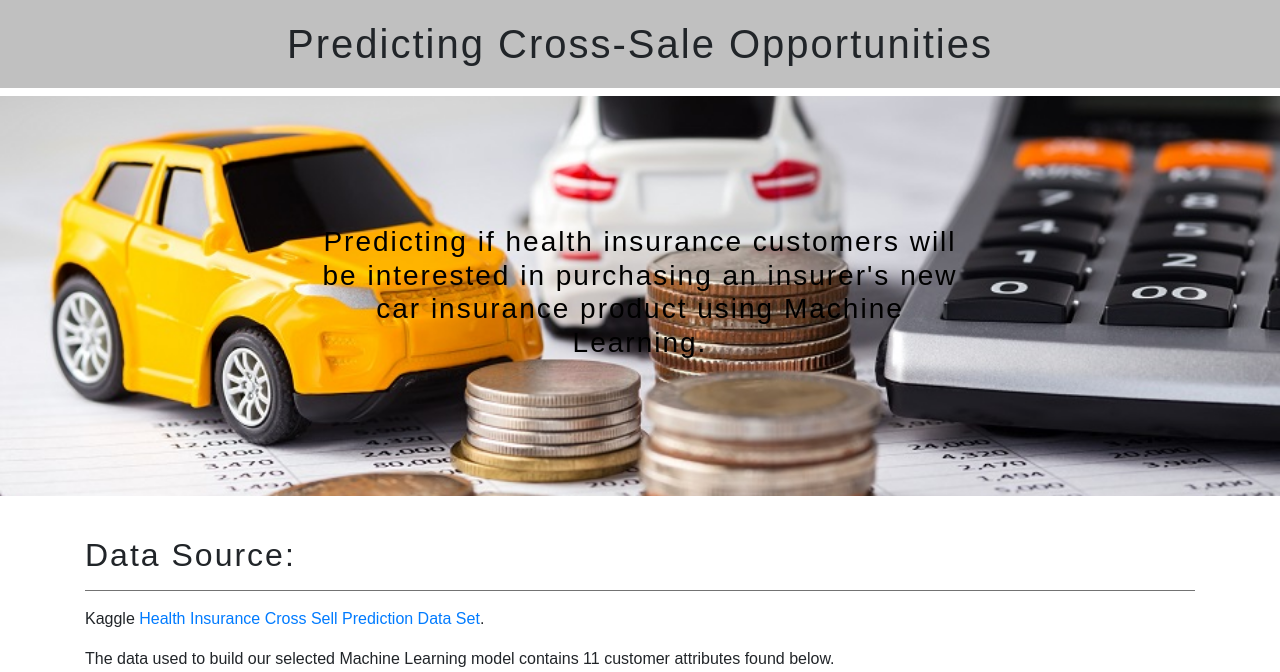
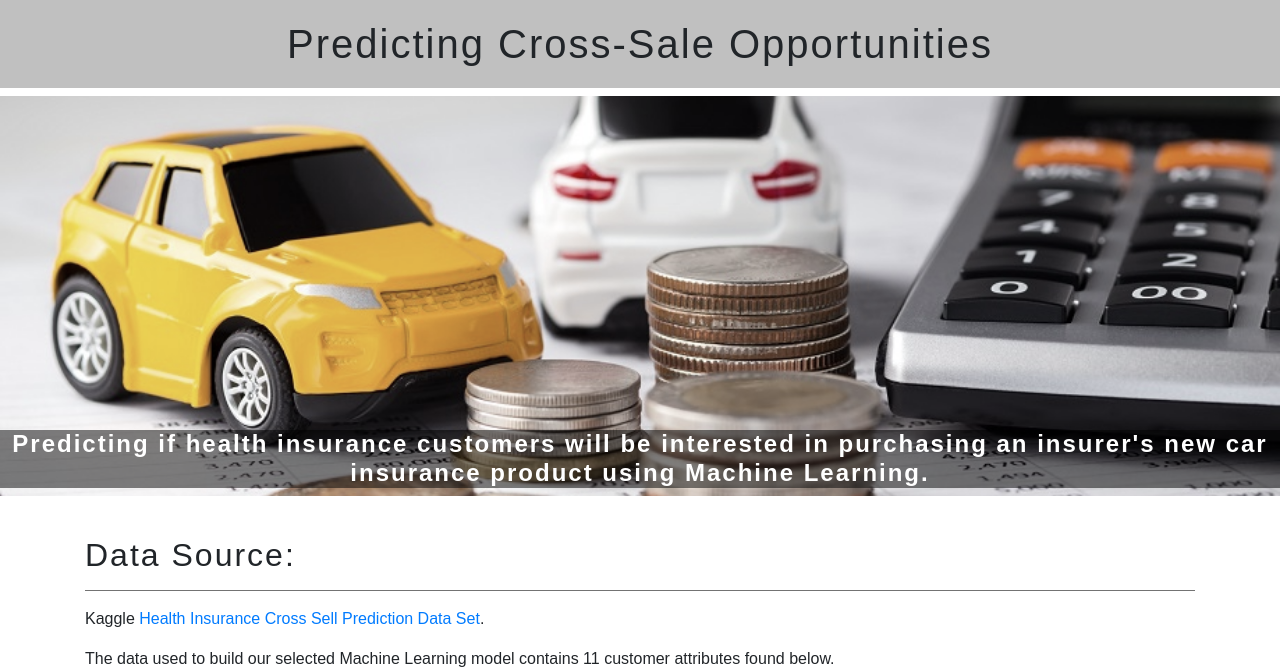
Before and after one commit to szerpa17/cross-sell-predictions, a Flask app: page / in a window 1280 px wide. Shown: the top 672 px of the page. Run offline with Flask 2, Linux system fonts and the light colour scheme; data that the repository does not hold is empty; some libraries are stand-ins or nearby versions.

Commit message:
updated hero image transparency and text css style

```diff
--- a/static/css/style.css
+++ b/static/css/style.css
@@ -3,11 +3,13 @@ body, html {
     margin: 0;
     font-family: Arial, Helvetica, sans-serif;
   }
+
   /* Hero Image and Text Style */
 /* The hero image */
 .hero-image {
     /* Use "linear-gradient" to add a darken background effect to the image (photographer.jpg). This will make the text easier to read */
     background-image: url("../images/coins_resized.jpg");
+    filter: grayscale(0.4);
 
     /* Set a specific height */
     height: 50%;
@@ -20,13 +22,19 @@ body, html {
   }
 
   /* Place text in the middle of the image */
-  .hero-text {
+  .hero-text h3{
     text-align: center;
-    position: absolute;
-    top: 50%;
-    left: 50%;
-    transform: translate(-50%, -50%);
-    color:black;
+    position: fixed;
+    font-size: 150%;
+    font-weight: bold;
+    bottom:0;
+    right:auto;
+  /* width: 300px; */
+    /* top: 80%;
+    left: 50%; */
+    /* transform: translate(-50%, -50%); */
+    color: white;
+    background-color :rgba(0, 0, 0, .5);
   }
 
 /* Overall Page Style */
@@ -37,6 +45,7 @@ h1 {
     padding-top:20px;
     padding-bottom:20px;
     text-align: center;
+    /* margin:0; */
 }
 
 h2, h3, h4, h5 {
```
